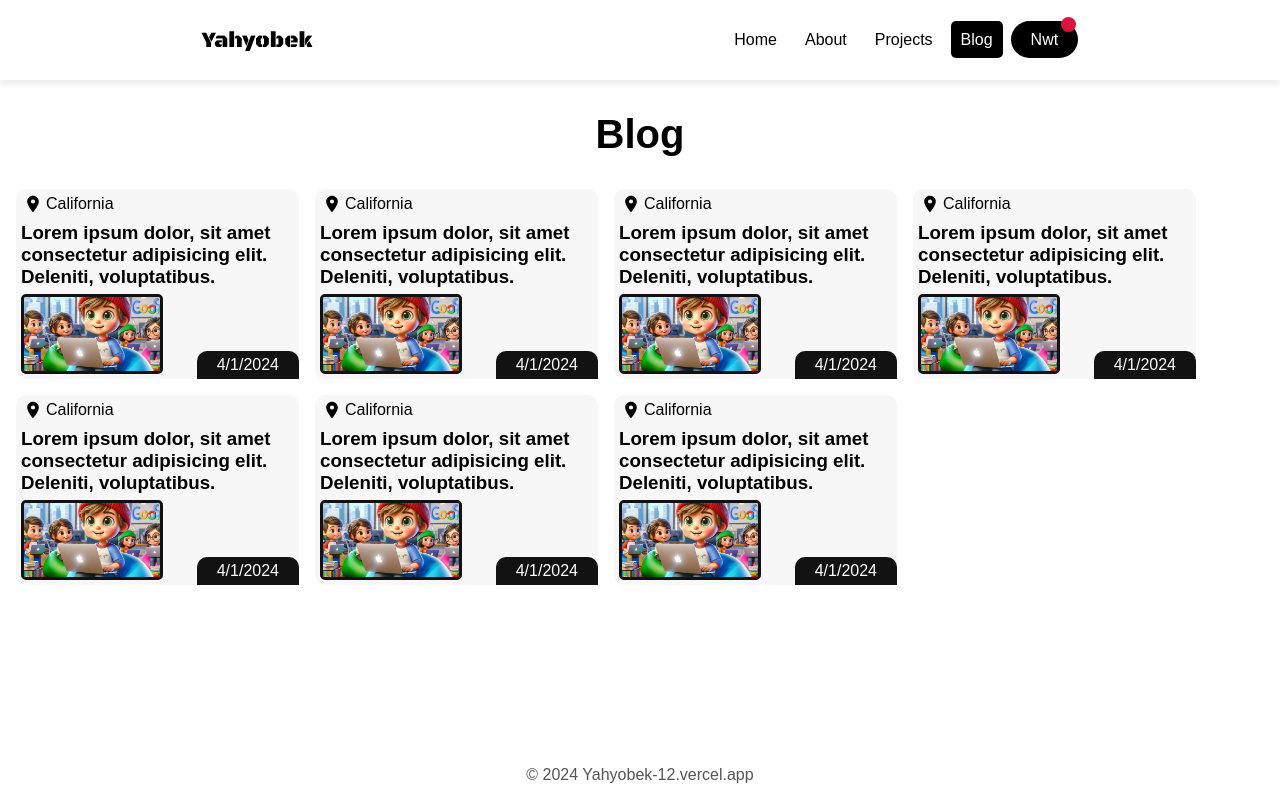
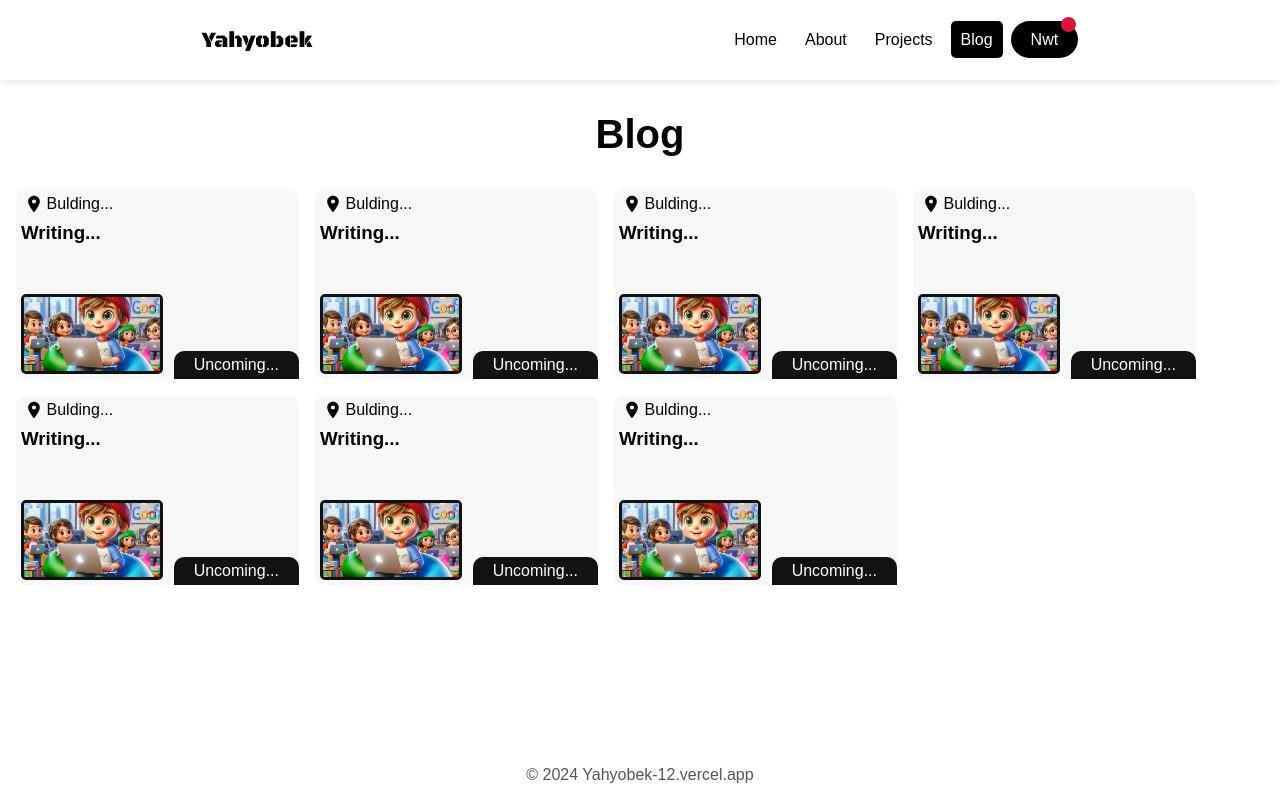
Before and after one commit to Yahyobek-12/Yahyobek, a React (Create React App) app: page /blog in a window 1280 px wide. Built offline with nearby package versions, Linux system fonts and the light colour scheme; a web font is replaced by a local one.

Commit message:
I'm Sad Upset 😞

```diff
--- a/src/Components/Blogs.jsx
+++ b/src/Components/Blogs.jsx
@@ -8,13 +8,13 @@ const Blogs = () => {
       <div className="blogs-card animate__animated animate__fadeIn">
         <div className="flex-location">
           <MdLocationOn  className='location-icon' />
-          <p>California</p>
+          <p>Bulding...</p>
         </div>
         <img className='blog-image' src={logo} alt="" />
         <div className="flex-content">
-          <h3 className='blog-title'>Lorem ipsum dolor, sit amet consectetur adipisicing elit. Deleniti, voluptatibus.</h3>
+          <h3 className='blog-title'>Writing...</h3>
         </div>
-        <p className='date'>4/1/2024</p>
+        <p className='date'>Uncoming...</p>
       </div>
     </div>
   )
--- a/src/Components/Home.jsx
+++ b/src/Components/Home.jsx
@@ -32,7 +32,7 @@ const Home = () => {
       <div className="home-bottom  animate__animated animate__fadeInUp">
         <h3>If you want to know more about me, go to my about page.</h3>
         <div className="flex-btns">
-          <Link to='about'><Button variant='contained'>About Me</Button></Link>
+          <Link to='blog'><Button variant='contained'>Read Blog</Button></Link>
           <Link to='projects'><Button variant='outlined'>Projects</Button></Link>
         </div>
       </div>
```
